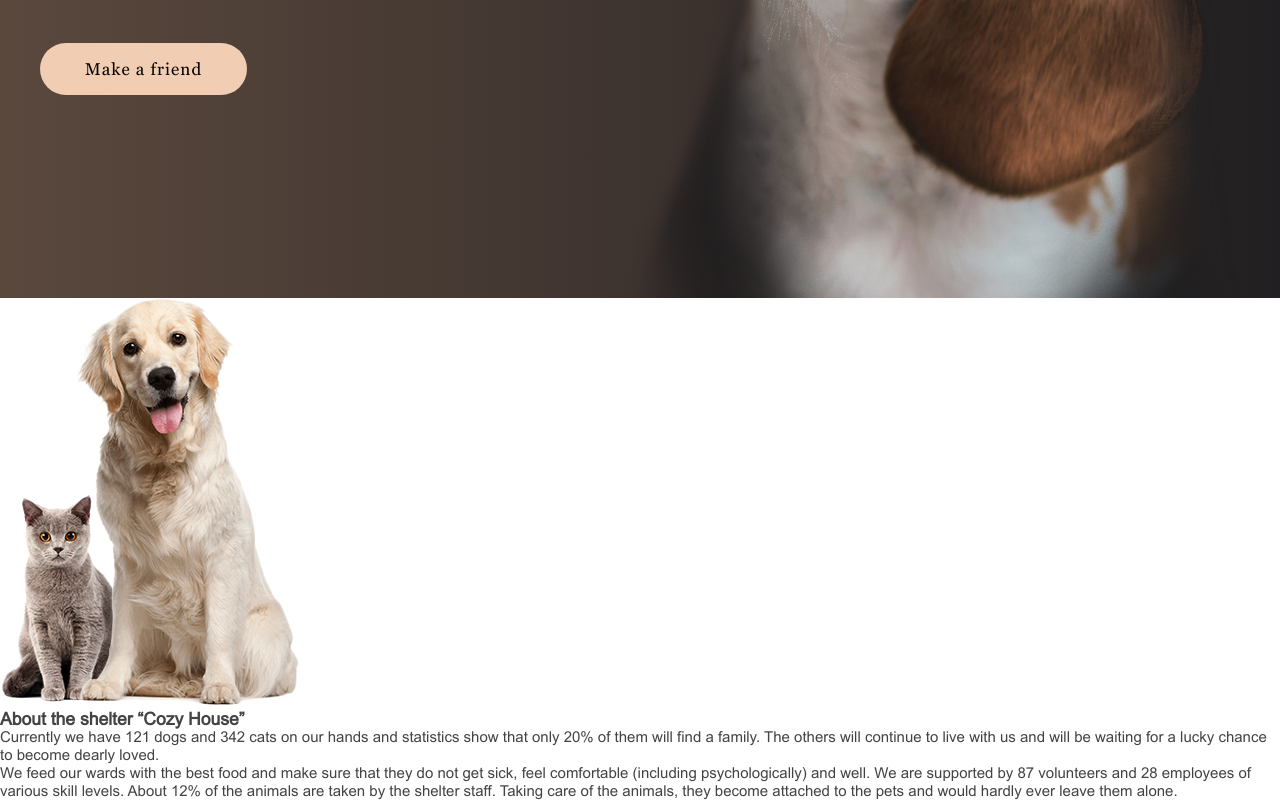
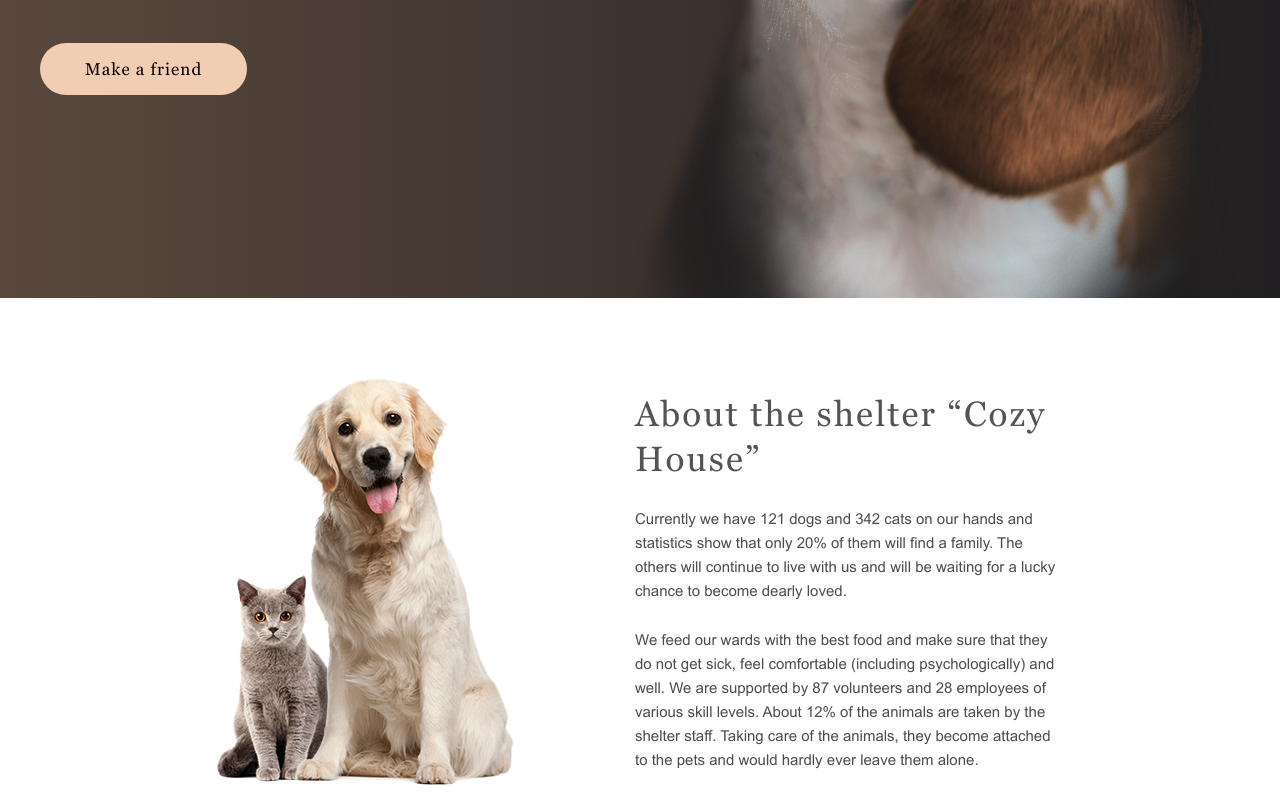
Before and after one commit to GulomjonBakirov/shelter, a plain HTML site: page pages/main/index.html in a window 1280 px wide. Shown: the part 610-1410 px from the top of the page. Drawn offline with Linux system fonts and the light colour scheme; files whose address does not match are found by name.

Commit message:
feat: add About section

```diff
--- a/pages/main/style.css
+++ b/pages/main/style.css
@@ -5,6 +5,8 @@
   --color-light-x1: #fff;
   --color-light-s: #fafafa;
   --color-dark-s: #cdcdcd;
+  --color-dark-l: #545454;
+  --color-dark-xl: #4c4c4c;
   --color-dark-3xl: #292929;
 }
 
@@ -180,3 +182,34 @@ header
 }
 
 /* ---------------------------------------------- */
+
+/* About Section */
+.about {
+  margin: 80px 40px 100px 40px;
+  padding: 0 175px;
+  display: flex;
+  justify-content: space-between;
+  align-items: center;
+}
+
+.about .about_image {
+  margin-right: 120px;
+}
+
+.about .about_right h3 {
+  font-family: "Georgia";
+  font-weight: 400;
+  font-size: 35px;
+  line-height: 45px;
+  letter-spacing: 0.06em;
+  color: var(--color-dark-l);
+}
+
+.about .about_right .about_right_subheading {
+  font-family: "Arial";
+  font-weight: 400;
+  font-size: 15px;
+  line-height: 24px;
+  color: var(--color-dark-xl);
+  margin-top: 25px;
+}
```
